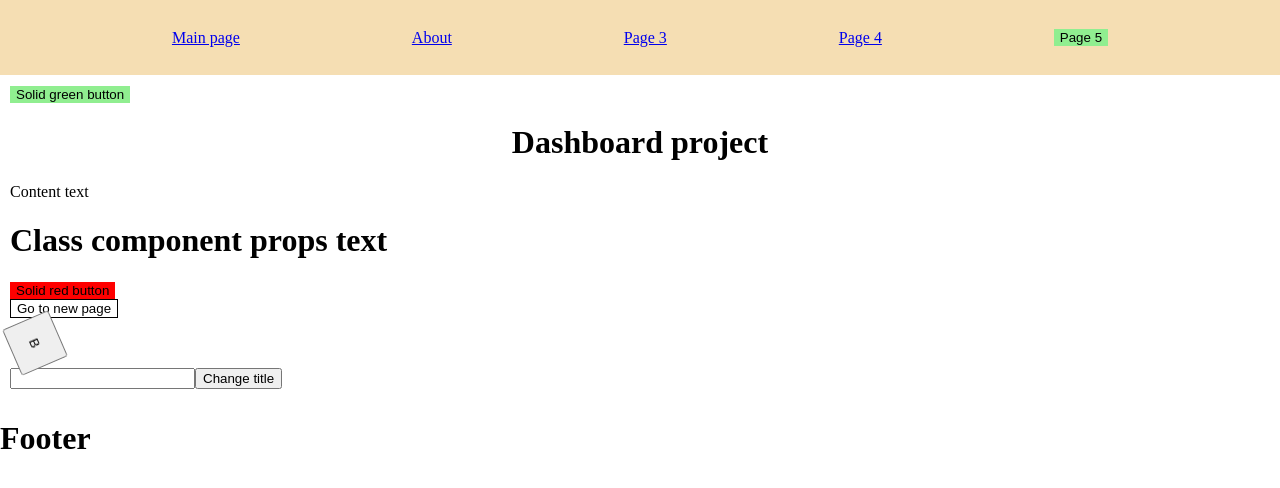
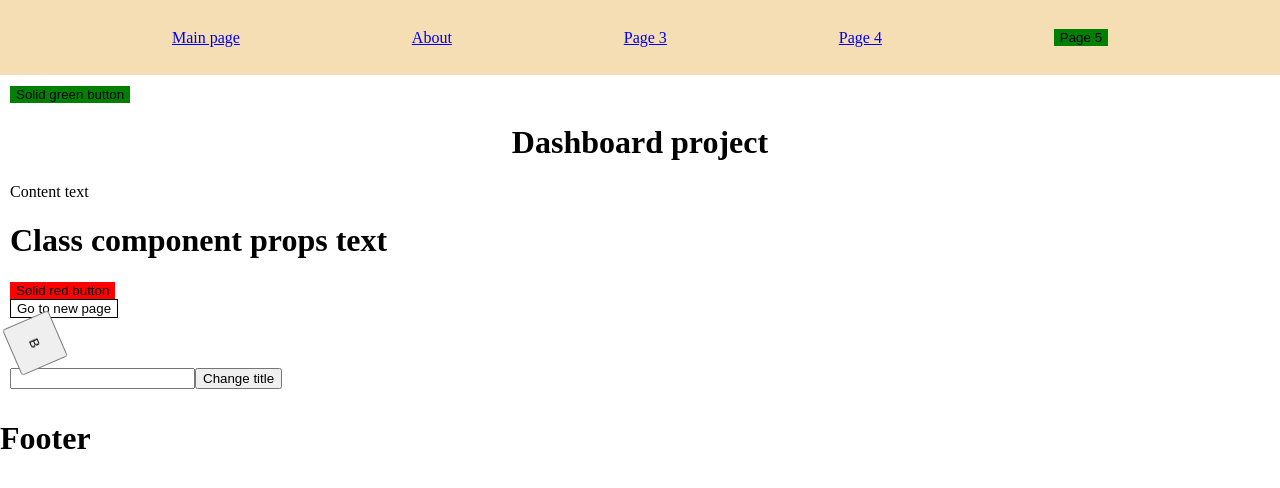
Before and after one commit to hirushi-hewga/dashboard, a React (Create React App) app in the folder dashboard/: page / in a window 1280 px wide. Shown: the top 488 px of the page. Built offline with nearby package versions, Linux system fonts and the light colour scheme.

Commit message:
Update Buttons.jsx

```diff
--- a/dashboard/src/Buttons.jsx
+++ b/dashboard/src/Buttons.jsx
@@ -2,13 +2,13 @@ import "./Buttons.css"
 
 export const SolidButton = ({text = "default", color = "green"}) => {
     return (
-        <button className={`solid-btn ${color}`}>{text}</button>
+        <button style={{backgroundColor: color}} className='solid-btn'>{text}</button>
     )
 }
 
-export function OutlineButton(props) {
+export function OutlineButton({text = "default", color = "black"}) {
     return (
-        <button className="outline-btn">{props.text}</button>
+        <button style={{border: `1px solid ${color}`}} className="outline-btn">{text}</button>
     )
 }
 
```
